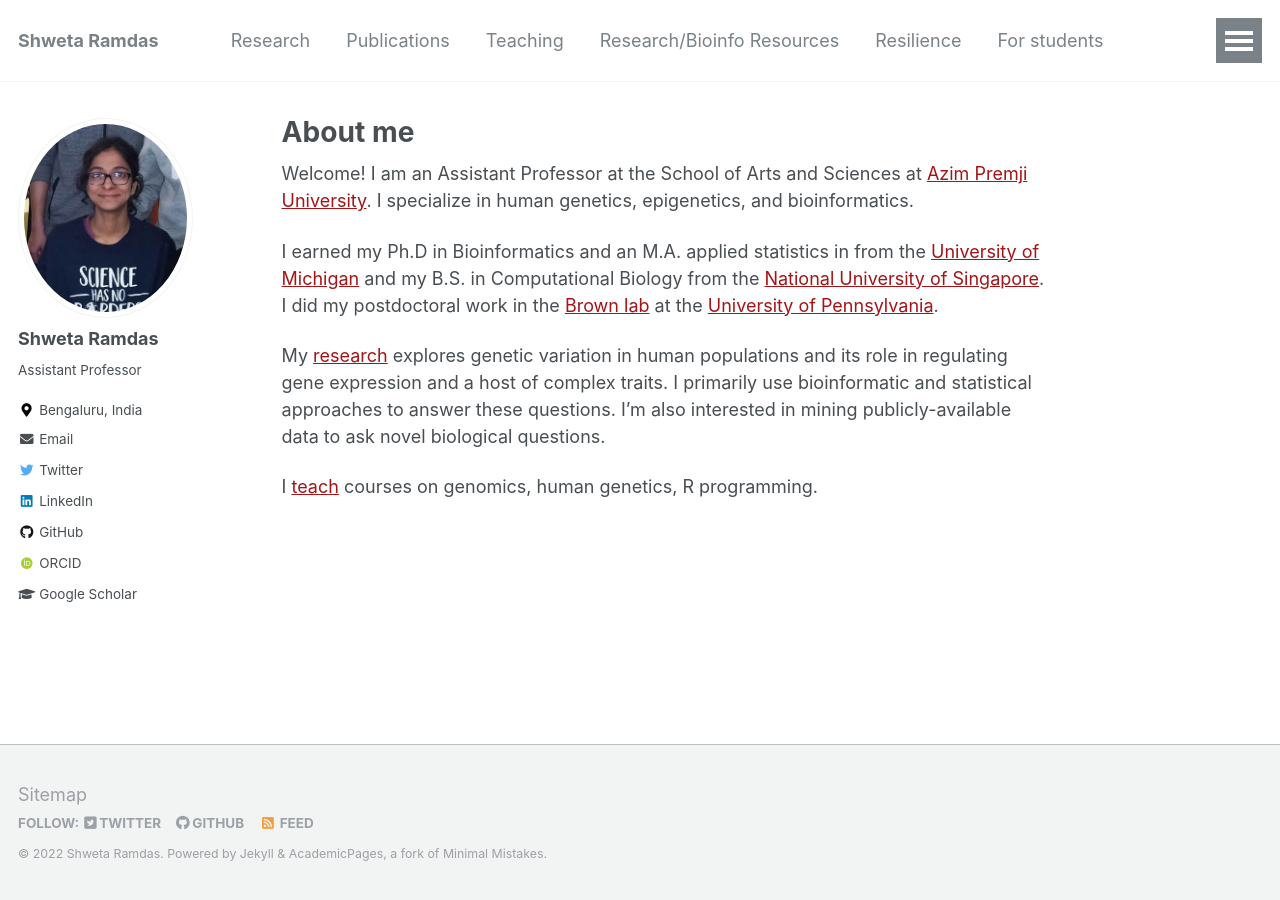
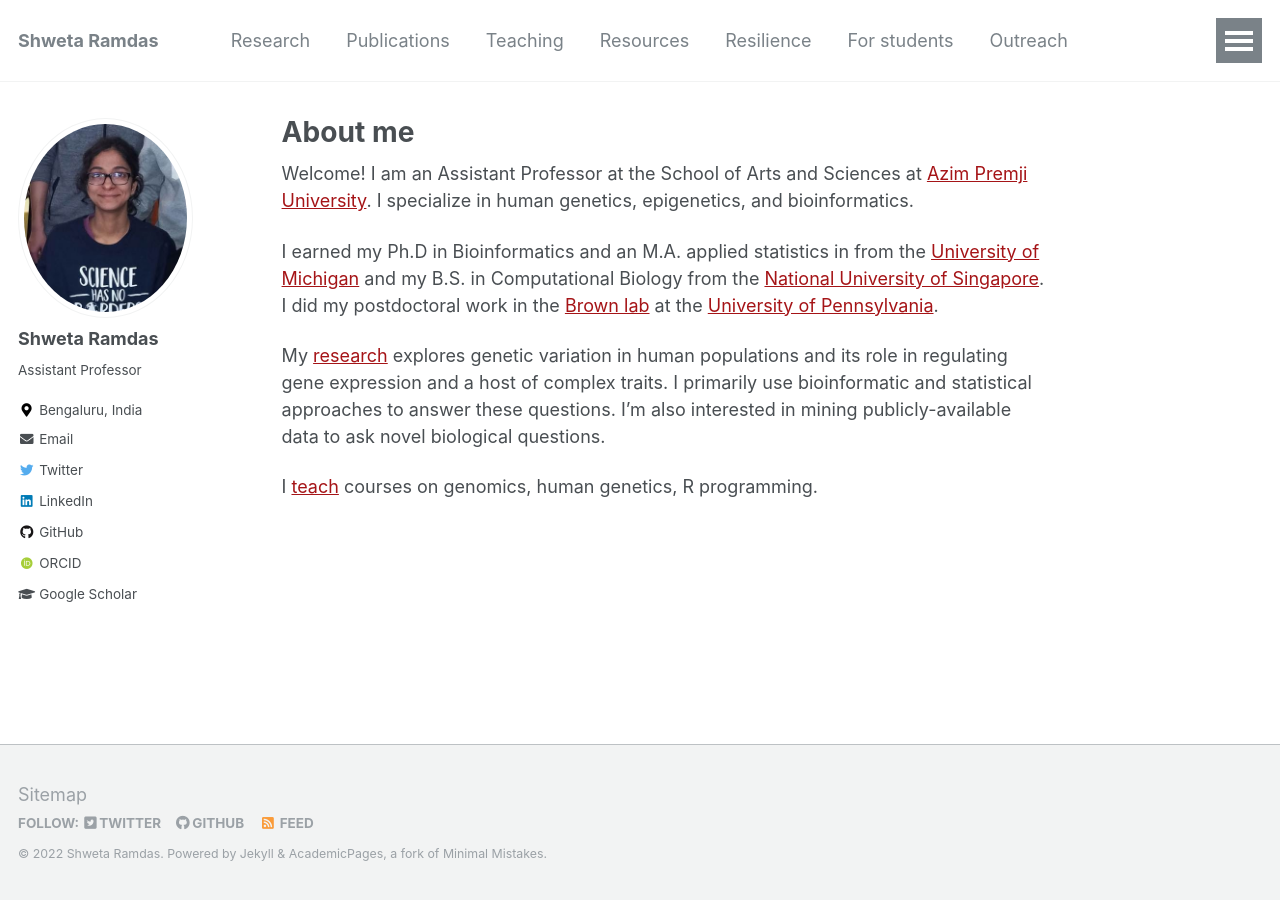
Before and after one commit to shwetaramdas/shwetaramdas.github.io, a Jekyll site: the page built from _pages/about.md, in a window 1280 px wide. Built offline with Jekyll 4.4.1, drawn with Linux system fonts in a browser that asks for light colours; some web fonts are replaced.

Commit message:
Update navigation.yml

```diff
--- a/_data/navigation.yml
+++ b/_data/navigation.yml
@@ -9,7 +9,7 @@
   - title: "Teaching"
     url: /teaching/
 
-  - title: "Research/Bioinfo Resources"
+  - title: "Resources"
     url: /resources/
 
   - title: "Resilience"
```
